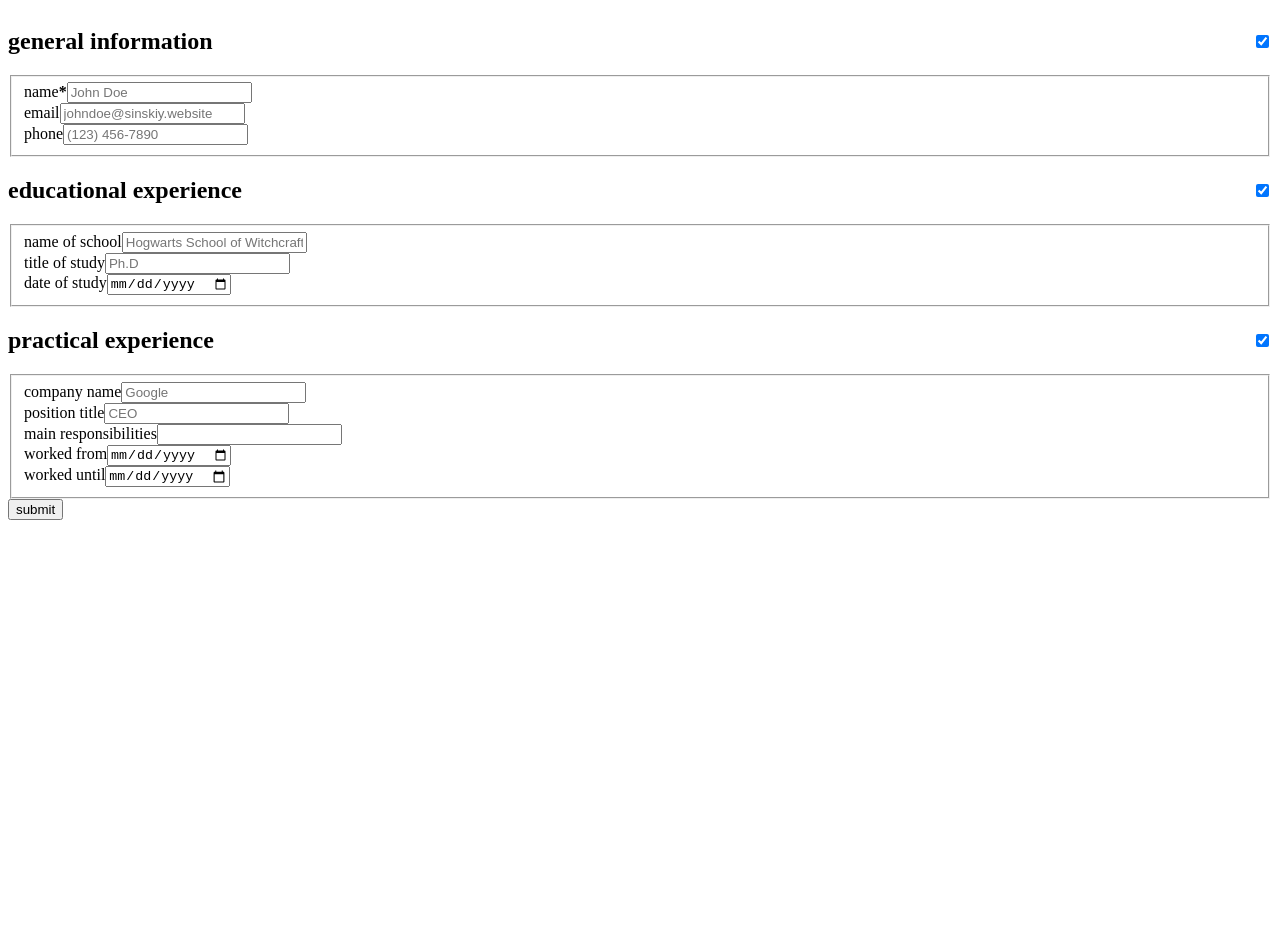
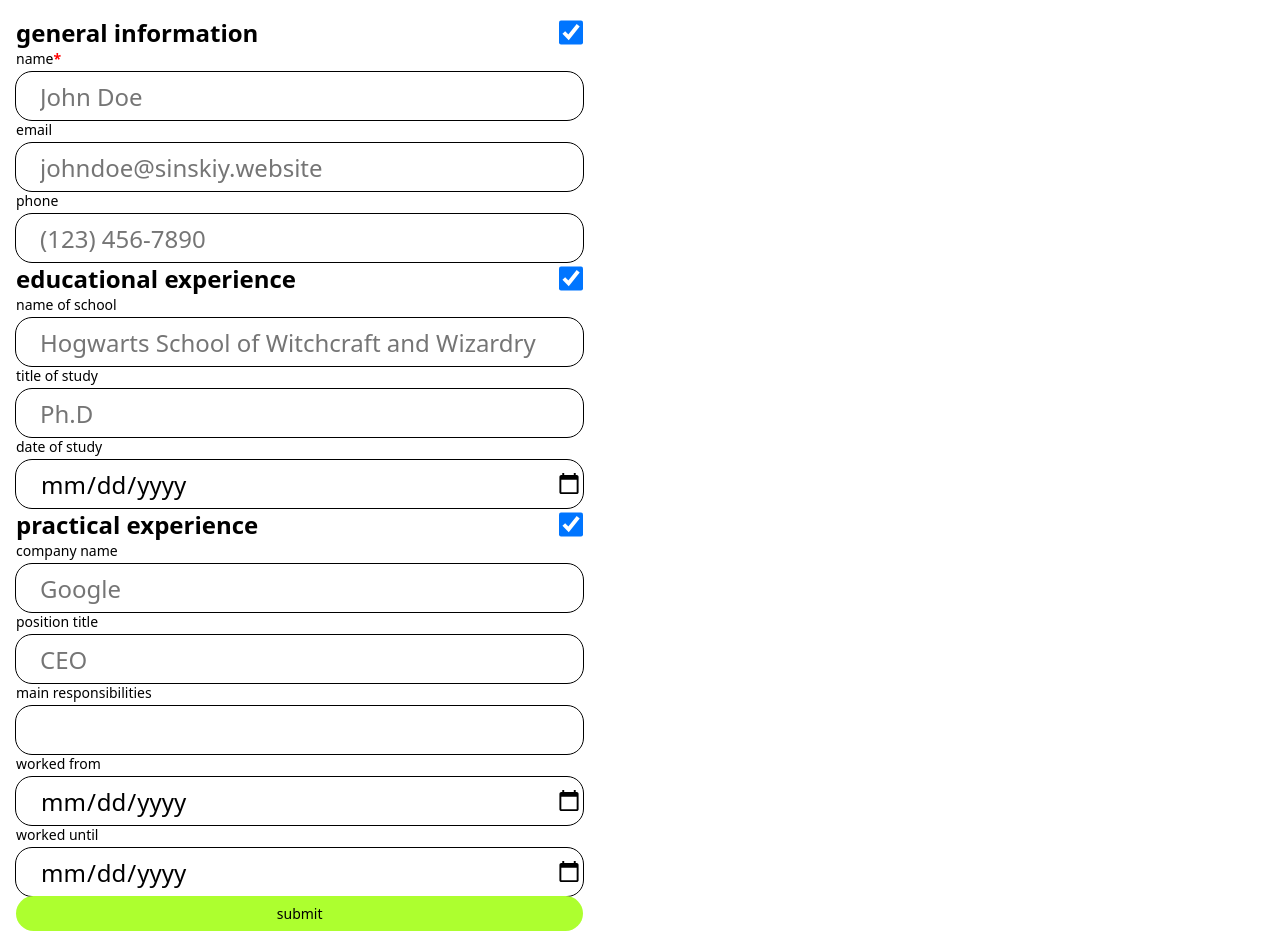
Before and after one commit to sinskiy/odin-cv, a React (Vite) app: page / in a window 1280 px wide. Before the commit the page ends 800 px from the top, so only its background shows below. Built offline with nearby package versions, Linux system fonts and the light colour scheme.

Commit message:
feat: add components & <main> styling

```diff
--- a/src/App.jsx
+++ b/src/components/App.jsx
@@ -1,4 +1,5 @@
-import MainForm from "./components/MainForm";
+import MainForm from "./MainForm";
+import "../styles/App.css";
 
 function App() {
   return (
--- a/src/components/FormInput.jsx
+++ b/src/components/FormInput.jsx
@@ -1,5 +1,6 @@
 import { useContext, useState } from "react";
 import { CvStateContext } from "../CvStateContext";
+import "../styles/FormInput.css";
 
 export default function FormInput({
   id,
--- a/src/components/MainForm.jsx
+++ b/src/components/MainForm.jsx
@@ -16,7 +16,6 @@ export default function MainForm() {
         e.preventDefault();
         setCvState(CvState === "editing" ? "viewing" : "editing");
       }}
-      className={CvState}
     >
       <CvStateContext.Provider value={CvState}>
         <GeneralInformation />
--- a/src/main.jsx
+++ b/src/main.jsx
@@ -1,6 +1,6 @@
 import React from "react";
 import ReactDOM from "react-dom/client";
-import App from "./App.jsx";
+import App from "./components/App.jsx";
 import "./styles/index.css";
 
 ReactDOM.createRoot(document.getElementById("root")).render(
--- /dev/null
+++ b/src/styles/App.css
@@ -0,0 +1,5 @@
+main {
+  height: 100vh;
+  aspect-ratio: 100 / 141;
+  margin: 1rem;
+}
--- /dev/null
+++ b/src/styles/FormInput.css
@@ -0,0 +1,28 @@
+[aria-label="required"] {
+  color: var(--error);
+}
+
+.form-input {
+  display: flex;
+  flex-direction: column;
+  row-gap: 0.25rem;
+}
+
+.form-input label {
+  font-weight: 500;
+  font-size: 0.875rem;
+}
+
+.form-input input {
+  border: none;
+  padding-left: 1.5rem;
+  height: 3rem;
+
+  font-size: 1.5rem;
+
+  outline: 1px solid var(--outline);
+  border-radius: var(--rounded-card);
+}
+.forminput input:focus {
+  outline: 2px solid var(--primary);
+}
--- a/src/styles/index.css
+++ b/src/styles/index.css
@@ -0,0 +1,66 @@
+:root {
+  --background: white;
+  --text: black;
+  --primary: greenyellow;
+  --on-primary: black;
+  --outline: black;
+  --error: red;
+
+  --rounded: 9999px;
+  --rounded-card: 1rem;
+}
+
+* {
+  box-sizing: border-box;
+  margin: 0;
+}
+body {
+  font-family:
+    system-ui,
+    -apple-system,
+    BlinkMacSystemFont,
+    "Segoe UI",
+    Roboto,
+    Oxygen,
+    Ubuntu,
+    Cantarell,
+    "Open Sans",
+    "Helvetica Neue",
+    sans-serif;
+}
+button,
+input {
+  font: inherit;
+}
+
+button {
+  width: 100%;
+  padding: 0.5rem;
+  border: none;
+
+  border-radius: var(--rounded);
+  background-color: var(--primary);
+
+  color: var(--on-primary);
+  font-weight: 500;
+  font-size: 0.875rem;
+
+  transition:
+    opacity 150ms,
+    transform 300ms cubic-bezier(0.175, 0.885, 0.32, 2);
+}
+button:hover {
+  opacity: 0.8;
+}
+button:active {
+  transform: scale(0.95);
+}
+
+input[type="checkbox"] {
+  min-width: 1.5rem;
+}
+
+fieldset {
+  padding: 0;
+  border: 0;
+}
```
